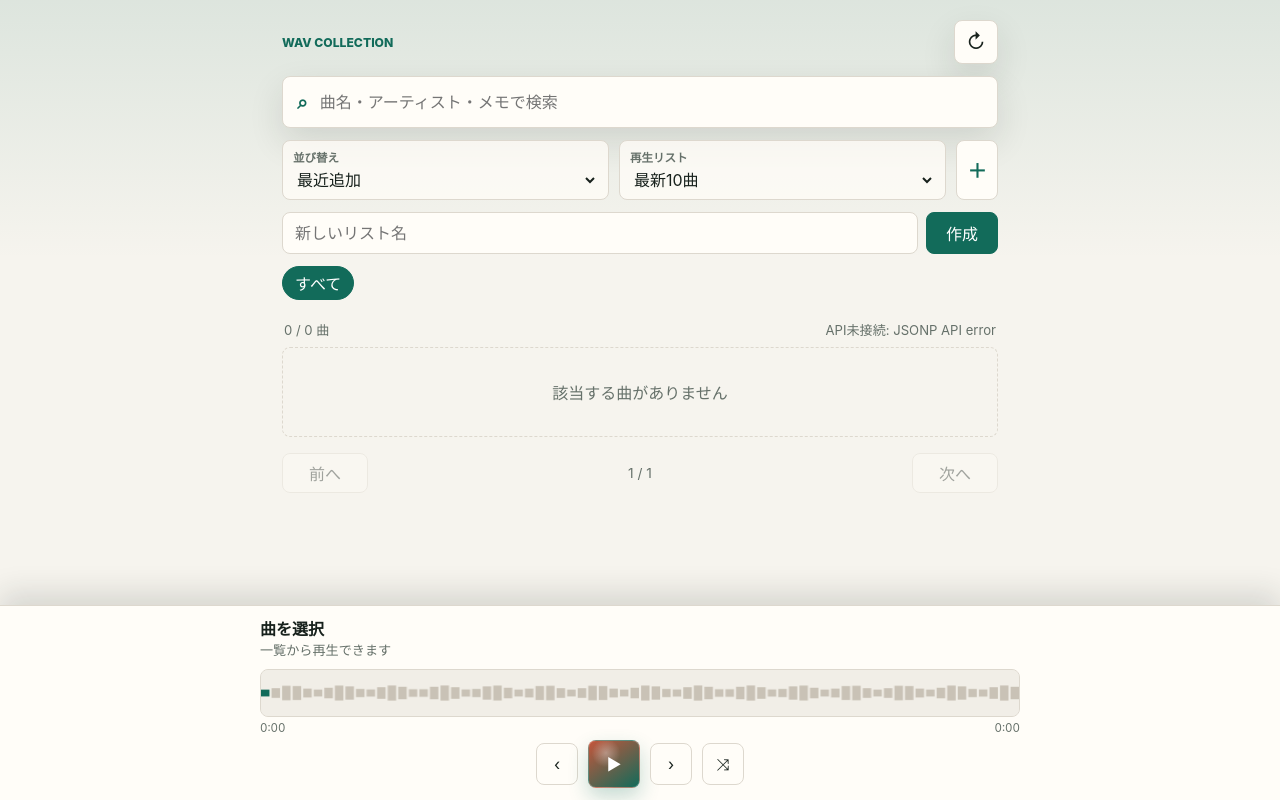
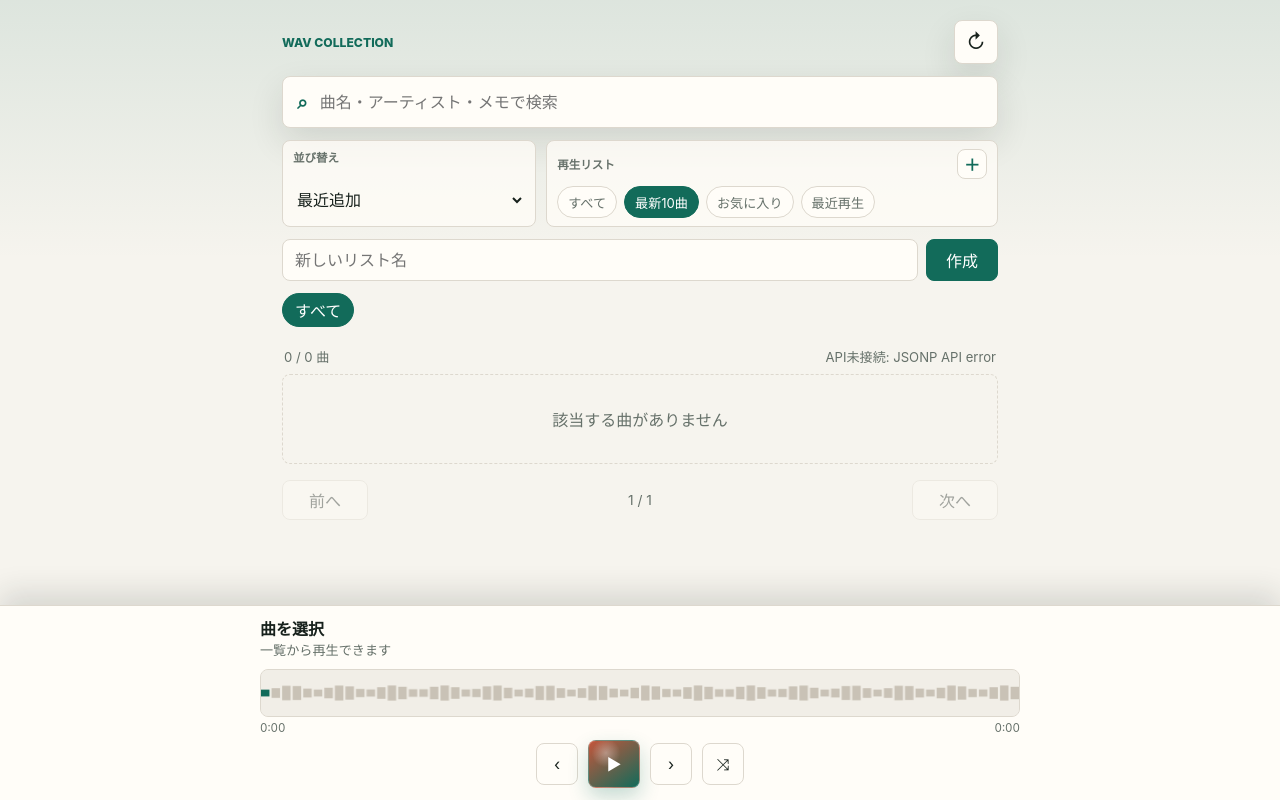
Before and after one commit to sakuraz0079/sakurauta, a plain HTML site: page index.html in a window 1280 px wide. Both pictures are taken after a click on the button "リスト作成". Drawn offline with Linux system fonts and the light colour scheme; no server answers.

Commit message:
Refine playlist controls

```diff
--- a/app.js
+++ b/app.js
@@ -48,6 +48,8 @@ const els = {
   shuffle: document.querySelector("#shuffleButton"),
   refresh: document.querySelector("#refreshButton"),
   newPlaylist: document.querySelector("#newPlaylistButton"),
+  deletePlaylist: document.querySelector("#deletePlaylistButton"),
+  playlistChips: document.querySelector("#playlistChips"),
   playlistForm: document.querySelector("#playlistForm"),
   playlistName: document.querySelector("#playlistNameInput"),
   prevPage: document.querySelector("#prevPageButton"),
@@ -85,11 +87,13 @@ function bindEvents() {
   els.view.addEventListener("change", () => {
     state.view = els.view.value;
     state.page = 1;
+    renderPlaylistOptions();
     render();
   });
 
   els.refresh.addEventListener("click", () => loadTracks({ force: true }));
   els.newPlaylist.addEventListener("click", showPlaylistForm);
+  els.deletePlaylist.addEventListener("click", deleteCurrentPlaylist);
   els.playlistForm.addEventListener("submit", (event) => {
     event.preventDefault();
     createPlaylist(els.playlistName.value);
@@ -310,9 +314,9 @@ function renderTags() {
 function renderPlaylistOptions() {
   const current = state.view;
   const fixed = [
+    ["all", "\u3059\u3079\u3066"],
     ["latest10", "\u6700\u65b010\u66f2"],
     ["favorites", "\u304a\u6c17\u306b\u5165\u308a"],
-    ["all", "\u3059\u3079\u3066"],
     ["recentlyPlayed", "\u6700\u8fd1\u518d\u751f"],
   ];
   els.view.replaceChildren();
@@ -331,6 +335,33 @@ function renderPlaylistOptions() {
     ? current
     : "latest10";
   state.view = els.view.value;
+  els.deletePlaylist.hidden = !state.playlists.some((playlist) => playlist.id === state.view);
+  renderPlaylistChips(fixed);
+}
+
+function renderPlaylistChips(fixed) {
+  els.playlistChips.replaceChildren();
+  for (const [value, label] of fixed) {
+    els.playlistChips.append(makePlaylistChip(value, label));
+  }
+  for (const playlist of state.playlists) {
+    els.playlistChips.append(makePlaylistChip(playlist.id, playlist.name));
+  }
+}
+
+function makePlaylistChip(value, label) {
+  const button = document.createElement("button");
+  button.type = "button";
+  button.className = `playlist-chip${state.view === value ? " active" : ""}`;
+  button.textContent = label;
+  button.addEventListener("click", () => {
+    state.view = value;
+    els.view.value = value;
+    state.page = 1;
+    renderPlaylistOptions();
+    render();
+  });
+  return button;
 }
 
 function makeChip(label, value) {
@@ -403,11 +434,13 @@ function renderInlineDetail(track) {
 
   const facts = document.createElement("div");
   facts.className = "inline-facts";
+  const memberships = playlistMemberships(track.id);
   [
     track.highestNote,
     track.key !== "" && `key ${track.key}`,
     track.version,
     ...track.genreTags,
+    ...memberships,
     track.fileName,
   ].filter(Boolean).forEach((item) => facts.append(makeFact(item)));
   detail.append(facts);
@@ -588,12 +621,13 @@ function toggleFavorite(id) {
 }
 
 function showPlaylistForm() {
-  els.playlistForm.hidden = false;
-  els.playlistName.focus();
+  els.playlistForm.hidden = !els.playlistForm.hidden;
+  if (!els.playlistForm.hidden) els.playlistName.focus();
 }
 
 function createPlaylist(name) {
   if (!name?.trim()) return;
+  const previousView = state.view;
   const playlist = {
     id: `playlist-${Date.now()}-${Math.random().toString(36).slice(2)}`,
     name: name.trim(),
@@ -601,7 +635,7 @@ function createPlaylist(name) {
   };
   state.playlists.push(playlist);
   savePlaylists();
-  state.view = playlist.id;
+  state.view = previousView;
   renderPlaylistOptions();
   els.playlistName.value = "";
   els.playlistForm.hidden = true;
@@ -613,9 +647,27 @@ function addTrackToPlaylist(trackId, playlistId) {
   if (!playlist) return;
   if (!playlist.trackIds.includes(trackId)) playlist.trackIds.push(trackId);
   savePlaylists();
-  state.view = playlist.id;
   renderPlaylistOptions();
   render();
+}
+
+function deleteCurrentPlaylist() {
+  const playlist = state.playlists.find((item) => item.id === state.view);
+  if (!playlist) return;
+  state.playlists = state.playlists.filter((item) => item.id !== playlist.id);
+  state.view = "all";
+  savePlaylists();
+  renderPlaylistOptions();
+  render();
+}
+
+function playlistMemberships(trackId) {
+  const names = [];
+  if (state.favorites.has(trackId)) names.push("\u304a\u6c17\u306b\u5165\u308a");
+  for (const playlist of state.playlists) {
+    if (playlist.trackIds.includes(trackId)) names.push(playlist.name);
+  }
+  return names;
 }
 
 function toggleDetail(id) {
--- a/index.html
+++ b/index.html
@@ -6,7 +6,7 @@
     <meta name="theme-color" content="#13201b">
     <title>Sakurauta</title>
     <link rel="manifest" href="./manifest.webmanifest">
-    <link rel="stylesheet" href="./style.css?v=20260601-13">
+    <link rel="stylesheet" href="./style.css?v=20260601-14">
   </head>
   <body>
     <div class="app-shell">
@@ -32,16 +32,23 @@
                 <option value="favorite">お気に入り</option>
               </select>
             </label>
-            <label class="select-wrap">
-              <span>再生リスト</span>
-              <select id="viewSelect">
+
+            <div class="playlist-box">
+              <div class="playlist-head">
+                <span>再生リスト</span>
+                <div>
+                  <button class="new-list-button" id="newPlaylistButton" type="button" aria-label="リスト作成">＋</button>
+                  <button class="delete-list-button" id="deletePlaylistButton" type="button" aria-label="リスト削除" hidden>×</button>
+                </div>
+              </div>
+              <select id="viewSelect" class="sr-only-select" tabindex="-1" aria-hidden="true">
+                <option value="all">すべて</option>
                 <option value="latest10">最新10曲</option>
                 <option value="favorites">お気に入り</option>
-                <option value="all">すべて</option>
                 <option value="recentlyPlayed">最近再生</option>
               </select>
-            </label>
-            <button class="new-list-button" id="newPlaylistButton" type="button">＋</button>
+              <div class="playlist-chips" id="playlistChips" aria-label="再生リスト"></div>
+            </div>
           </div>
 
           <form class="playlist-form" id="playlistForm" hidden>
@@ -107,6 +114,6 @@
       </article>
     </template>
 
-    <script src="./app.js?v=20260601-13" type="module"></script>
+    <script src="./app.js?v=20260601-14" type="module"></script>
   </body>
 </html>
--- a/style.css
+++ b/style.css
@@ -122,7 +122,7 @@ h1 {
 
 .control-row {
   display: grid;
-  grid-template-columns: 1fr 1fr 42px;
+  grid-template-columns: 0.72fr 1.28fr;
   gap: 10px;
 }
 
@@ -149,21 +149,94 @@ h1 {
   color: var(--ink);
 }
 
-.new-list-button {
-  align-self: stretch;
-  min-height: 54px;
+.playlist-box {
+  display: grid;
+  gap: 7px;
+  padding: 8px 10px;
+  border: 1px solid var(--line);
+  border-radius: 8px;
+  background: rgba(255, 253, 248, 0.78);
+}
+
+.playlist-head {
+  display: flex;
+  align-items: center;
+  justify-content: space-between;
+  gap: 8px;
+}
+
+.playlist-head span {
+  color: var(--muted);
+  font-size: 0.72rem;
+  font-weight: 700;
+}
+
+.playlist-head div {
+  display: flex;
+  gap: 6px;
+}
+
+.new-list-button,
+.delete-list-button {
+  width: 30px;
+  height: 30px;
   border: 1px solid var(--line);
   border-radius: 8px;
   background: var(--panel);
   color: var(--accent);
-  font-size: 1.2rem;
+  font-size: 1rem;
   font-weight: 900;
+}
+
+.delete-list-button {
+  color: var(--accent-2);
+}
+
+.sr-only-select {
+  position: absolute;
+  width: 1px;
+  height: 1px;
+  overflow: hidden;
+  opacity: 0;
+  pointer-events: none;
+}
+
+.playlist-chips {
+  display: flex;
+  gap: 7px;
+  overflow-x: auto;
+  scrollbar-width: none;
+}
+
+.playlist-chips::-webkit-scrollbar {
+  display: none;
+}
+
+.playlist-chip {
+  flex: 0 0 auto;
+  min-height: 32px;
+  padding: 0 10px;
+  border: 1px solid var(--line);
+  border-radius: 999px;
+  background: var(--panel);
+  color: var(--muted);
+  font-size: 0.82rem;
+}
+
+.playlist-chip.active {
+  border-color: var(--accent);
+  background: var(--accent);
+  color: #fff;
 }
 
 .playlist-form {
   display: grid;
   grid-template-columns: minmax(0, 1fr) 72px;
   gap: 8px;
+}
+
+.playlist-form[hidden] {
+  display: none;
 }
 
 .playlist-form input,
--- a/sw.js
+++ b/sw.js
@@ -1,9 +1,9 @@
-const CACHE_NAME = "utawav-app-v13";
+const CACHE_NAME = "utawav-app-v14";
 const APP_SHELL = [
   "./",
   "./index.html",
-  "./style.css?v=20260601-13",
-  "./app.js?v=20260601-13",
+  "./style.css?v=20260601-14",
+  "./app.js?v=20260601-14",
   "./manifest.webmanifest",
   "./icon.svg"
 ];
```
